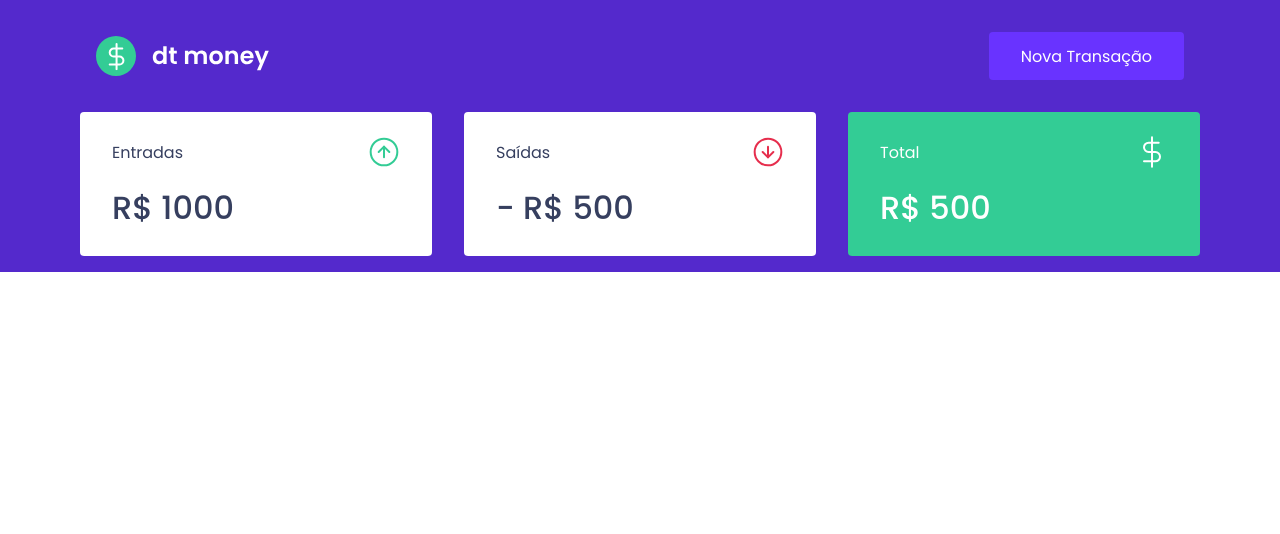
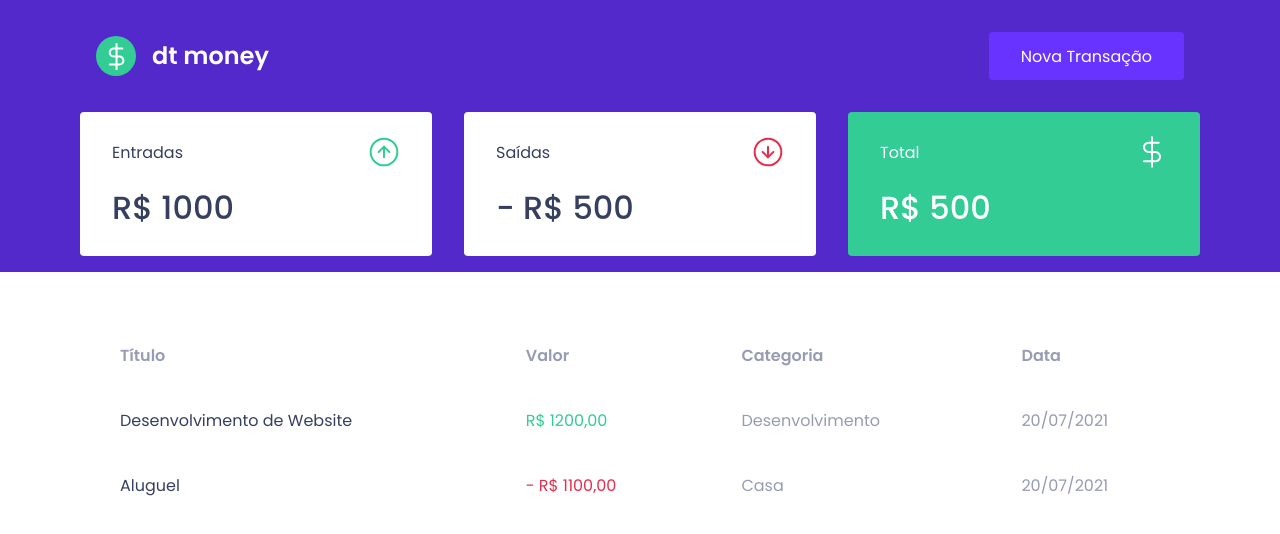
Before and after one commit to GISTALIN-BOUERES-JUN/dtmoney, a React (Create React App) app: page / in a window 1280 px wide. Shown: the top 534 px of the page. Built offline with nearby package versions, Linux system fonts and the light colour scheme.

Commit message:
Json Server

```diff
--- a/src/components/Dashboard/index.tsx
+++ b/src/components/Dashboard/index.tsx
@@ -1,4 +1,5 @@
 import { Summary } from "../Summary";
+import { TransctionsTable } from "../TransactionsTable";
 import { Container } from "./style";
 
 
@@ -6,6 +7,7 @@
     return (
         <Container>
             <Summary />
+            <TransctionsTable />
         </Container>
 
     );
--- /dev/null
+++ b/src/components/TransactionsTable/index.tsx
@@ -0,0 +1,36 @@
+import { Container } from "./styles";
+
+export function TransctionsTable() {
+    return (
+        <Container>
+            <table>
+                <thead>
+                    <tr>
+                        <th>Título</th>
+                        <th>Valor</th>
+                        <th>Categoria</th>
+                        <th>Data</th>
+
+                    </tr>
+                </thead>
+
+                <tbody>
+                    <tr>
+                        <td>Desenvolvimento de Website</td>
+                        <td className="deposit">R$ 1200,00</td>
+                        <td>Desenvolvimento</td>
+                        <td>20/07/2021</td>
+                    </tr>
+                    <tr>
+                        <td>Aluguel</td>
+                        <td className="withdraw">- R$ 1100,00</td>
+                        <td>Casa</td>
+                        <td>20/07/2021</td>
+                    </tr>
+
+                </tbody>
+            </table>
+        </Container>
+    );
+
+}
--- /dev/null
+++ b/src/components/TransactionsTable/styles.ts
@@ -0,0 +1,40 @@
+import styled from 'styled-components';
+
+export const Container = styled.div`
+margin-top: 4rem;
+
+table {
+    width: 100%;
+    border-spacing: 0.5rem;
+
+th {
+    color: var(--text-body);
+    font-weight: 400px;
+    padding: 1rem 2rem;
+    text-align: left;
+    line-height: 1.5rem;
+}
+
+td {
+    padding: 1rem 2rem;
+    border: 0;
+    background: var(--shape);
+    color: var(--text-body);
+    border-radius: 0.25rem;
+
+    &:first-child {
+        color: var(--text-title);
+    }
+
+    &.deposit{
+        color: var(--green);
+    }
+
+    &.withdraw {
+        color: var(--red);
+    }
+
+}
+
+}
+`;
```
